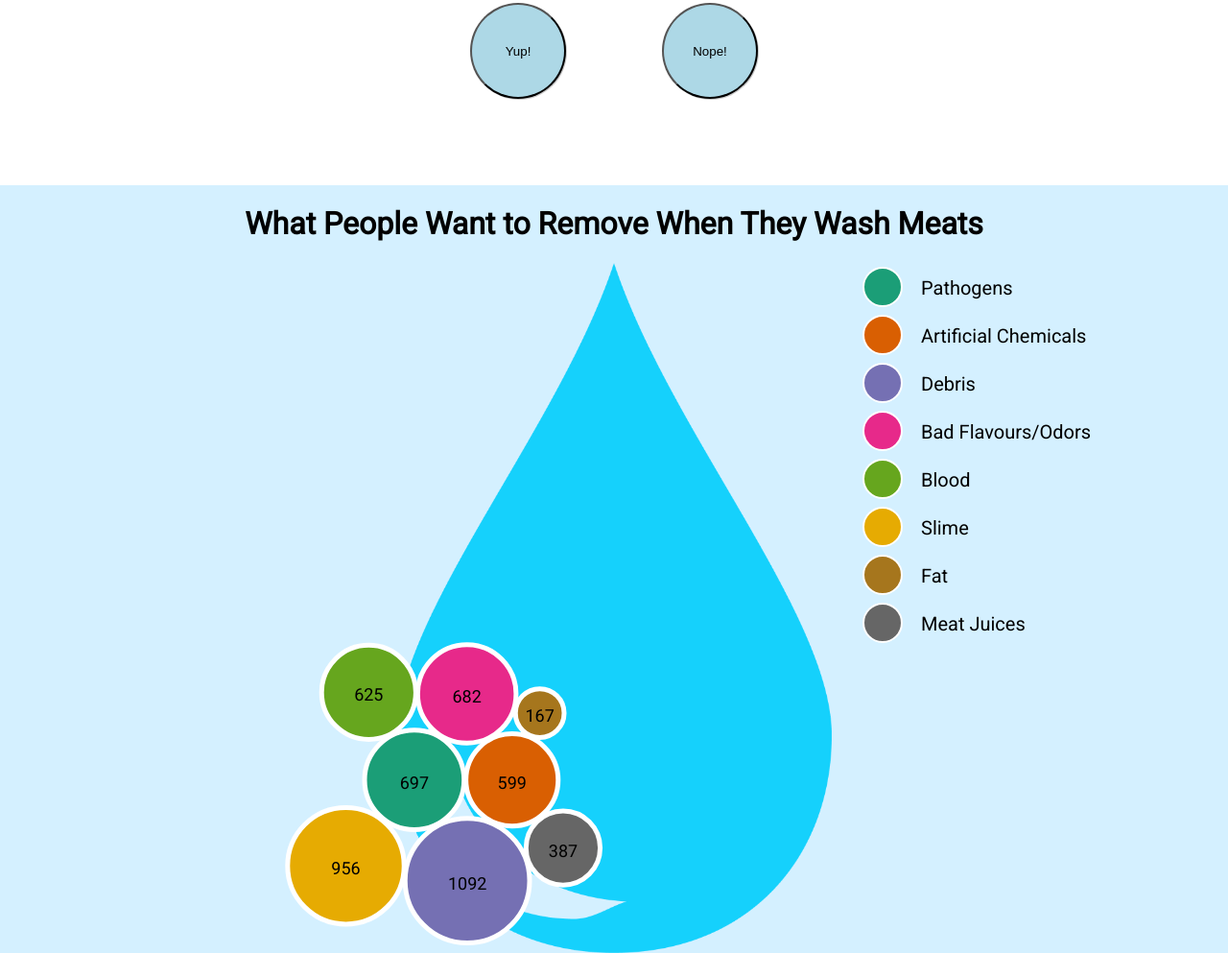
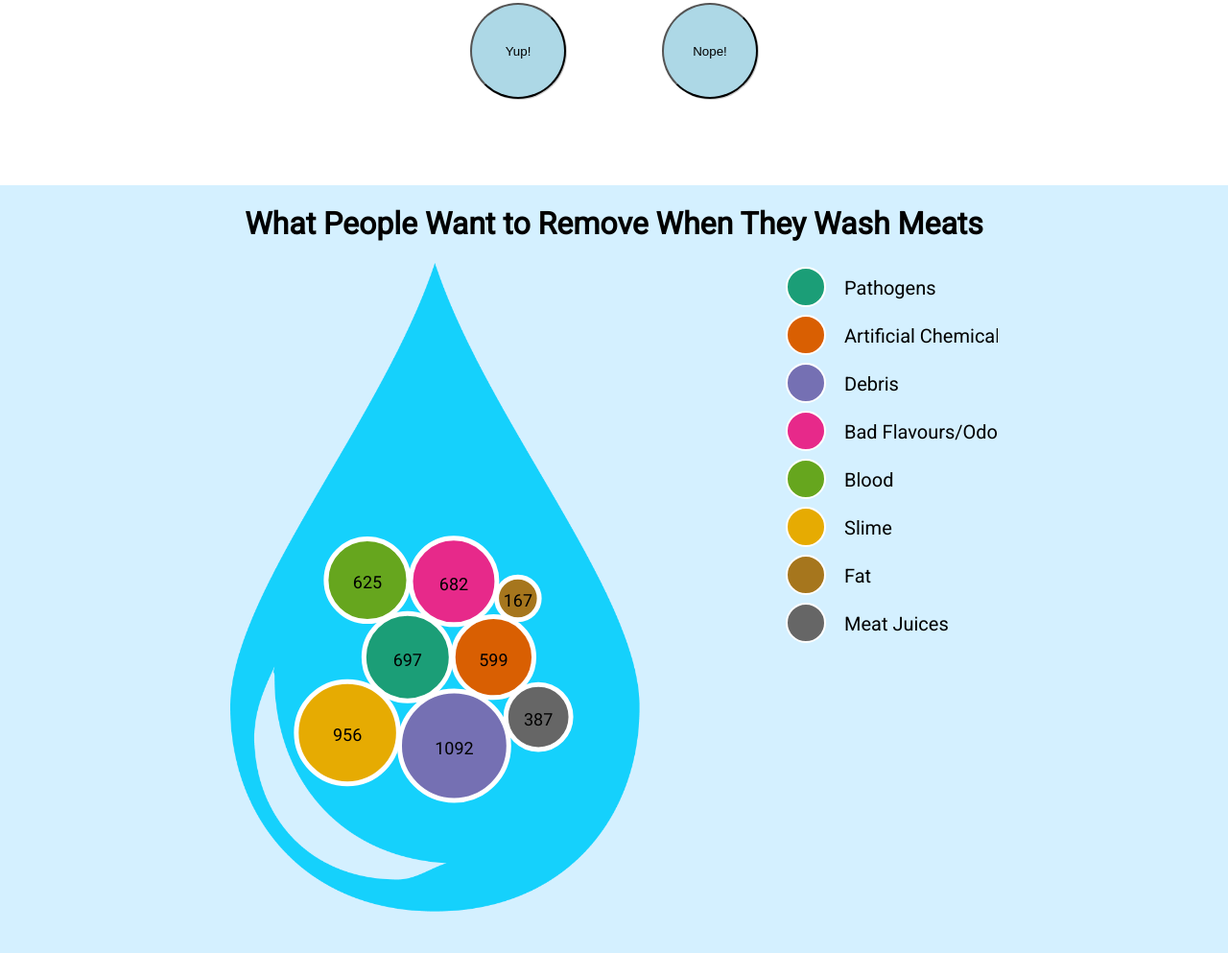
Before and after one commit to shirlz8/MeatWashingHabits, a website: page index.html in a window 1280 px wide. Shown: the part 563-1556 px from the top of the page at 96% size. Drawn offline with Linux system fonts and the light colour scheme; a web font is replaced by a local one.

Commit message:
trying out different way of applying teardrop image

```diff
--- a/css/teardropchart.css
+++ b/css/teardropchart.css
@@ -3,19 +3,22 @@
   justify-content: center;
   align-items: center;
   background-color: #d4f0ff;
-  height: 100vh;
+  /* height: 100vh; */
   flex-direction: column;
 }
 
 #teardropsvg {
-  background-image: url('../waterdroplet.png');
+  /* background-image: url('../waterdroplet.png');
   background-repeat: no-repeat;
   background-size: contain;
   background-position: center;
+  margin: 25px; */
+  display: flex;
+  justify-content: center;
 }
 
 #tear-group {
-  transform: translate(25px, 375px);
+  /* transform: translate(10%, 40%); */
 }
 
 #teardrop-tooltip-count {
--- a/js/src/teardropChart.js
+++ b/js/src/teardropChart.js
@@ -2,9 +2,9 @@ class TeardropChart {
   constructor(_config, _data) {
     this.config = {
       parentElement: _config.parentElement,
-      containerWidth: 1000,
+      containerWidth: 800,
       containerHeight: 900,
-      legendPositionX: 780,
+      legendPositionX: 600,
       legendPositionY: 25,
       margin: {
         top: 400,
@@ -22,14 +22,8 @@ class TeardropChart {
   initVis() {
     const vis = this;
 
-    vis.width =
-      vis.config.containerWidth -
-      vis.config.margin.left -
-      vis.config.margin.right;
-    vis.height =
-      vis.config.containerHeight -
-      vis.config.margin.top -
-      vis.config.margin.bottom;
+    vis.width = window.innerWidth;
+    vis.height = window.innerHeight;
 
     vis.svg = d3
       .select(vis.config.parentElement)
@@ -38,7 +32,15 @@ class TeardropChart {
       .attr('width', vis.config.containerWidth)
       .attr('height', vis.config.containerHeight);
 
-    vis.chart = vis.svg.append('g').attr('id', 'tear-group');
+    vis.svg
+      .append('image')
+      .attr('href', '../../waterdroplet.png')
+      .attr('width', vis.width / 3.0);
+
+    vis.chart = vis.svg
+      .append('g')
+      .attr('id', 'tear-group')
+      .attr('transform', `translate(-50, ${vis.height / 3})`);
 
     vis.updateVis();
   }
@@ -122,17 +124,15 @@ class TeardropChart {
   renderVis() {
     const vis = this;
 
-    vis.width = window.innerWidth / 2.2;
-    vis.height = window.innerHeight / 2.2;
-
     vis.generateChart(vis.array, vis);
   }
 
   generateChart(data, vis) {
     const bubble = (data2) =>
-      d3.pack().size([vis.width, vis.height]).padding(2)(
-        d3.hierarchy({ children: data2 }).sum((d) => d.count)
-      );
+      d3
+        .pack()
+        .size([vis.width / 2.5, vis.height / 2.5])
+        .padding(2)(d3.hierarchy({ children: data2 }).sum((d) => d.count));
 
     const root = bubble(data);
 
```
